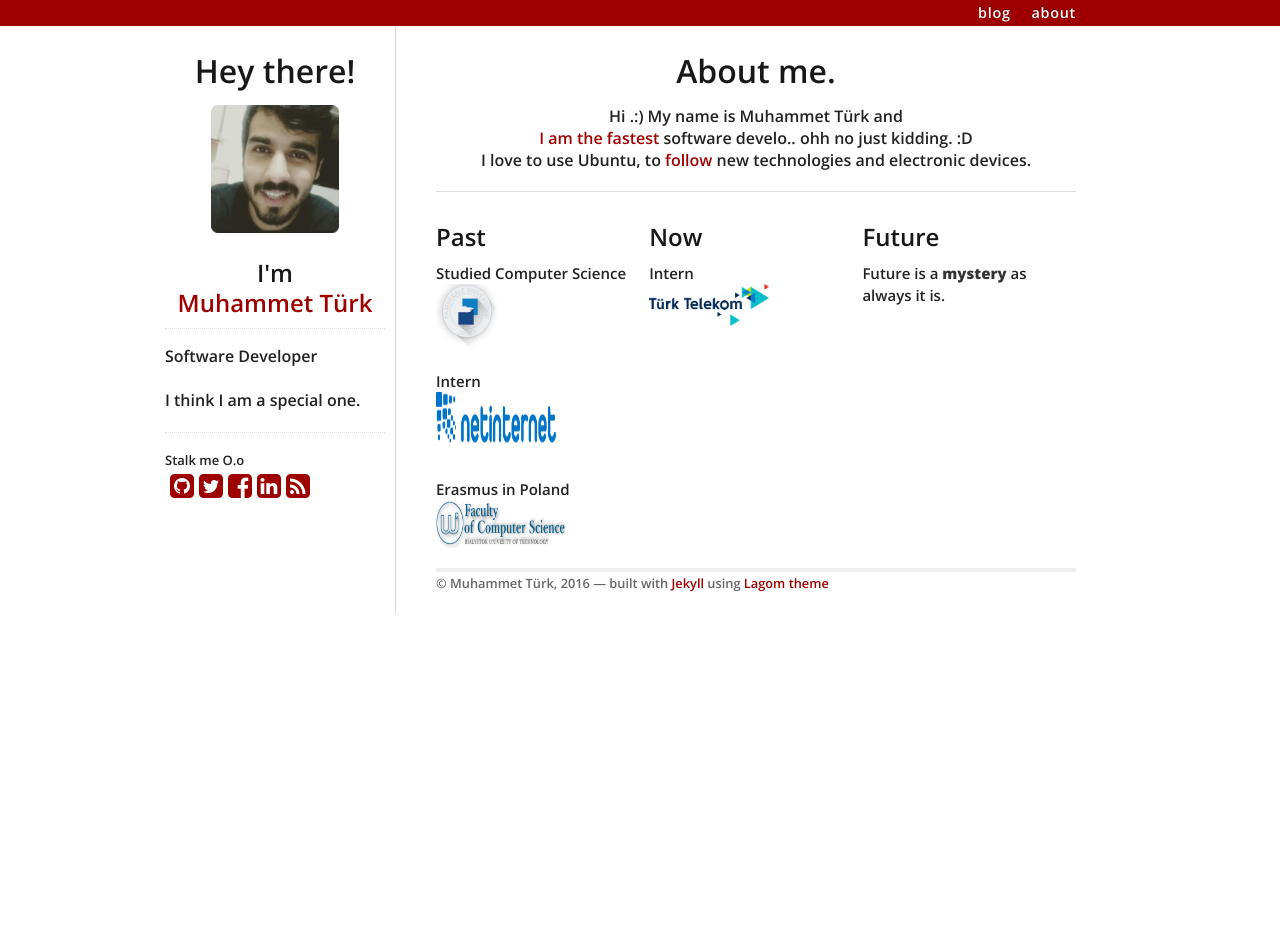
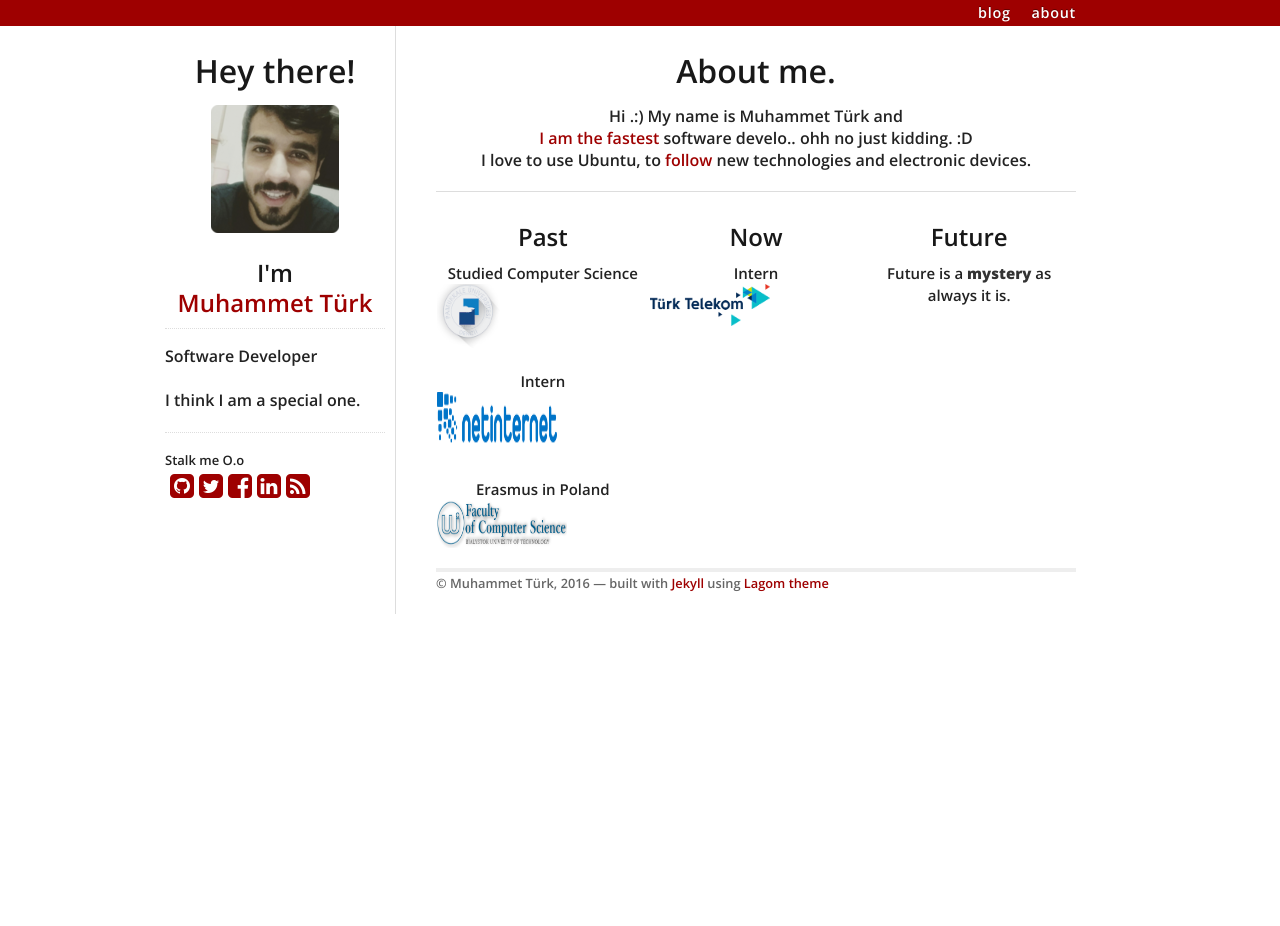
Before and after one commit to mturk111/mturk111.github.io, a Jekyll site: the page built from about.html, in a window 1280 px wide. Built offline with Jekyll 4.4.1, drawn with Linux system fonts in a browser that asks for light colours; nearby versions of some CDN libraries.

Commit message:
Update about.html

```diff
--- a/about.html
+++ b/about.html
@@ -8,7 +8,7 @@ title: About me.
 I love to use Ubuntu, to <a href="http://ismailakbudak.com/">follow</a> new technologies and electronic devices. </p>
 <hr width="100%">
 
-<div id="contpnf">
+<div id="contpnf" style="text-align: center;">
 
 <div id="left">
 	<h2>Past</h2>
```
